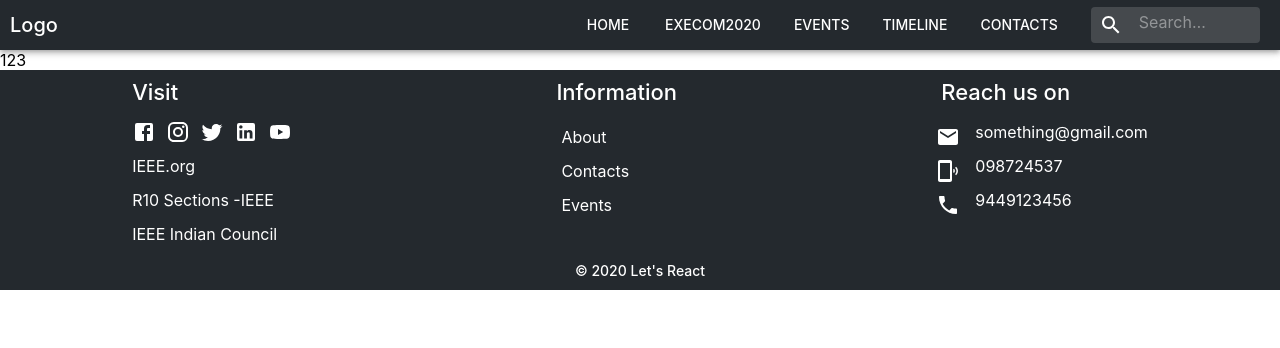
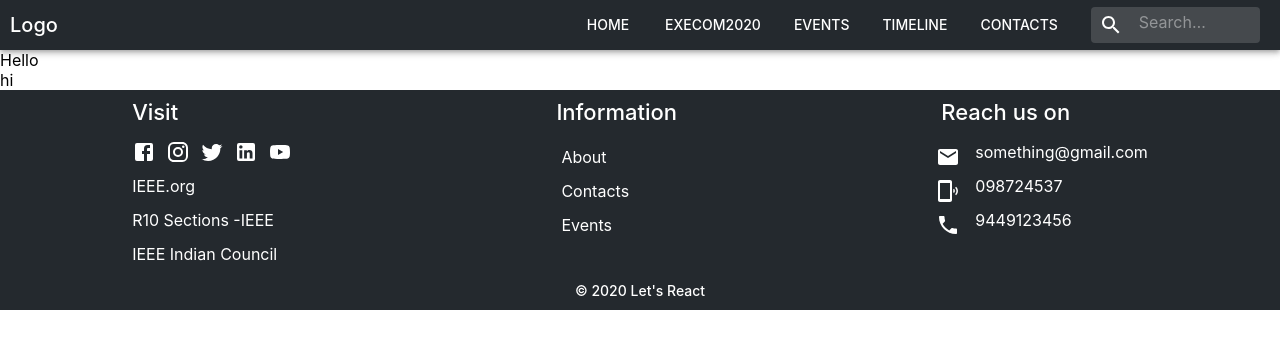
Before and after one commit to rohan8660/IEEE_GIT-Website-Contest-Let-s-React, a React (Create React App) app: page /finalVersion/Events in a window 1280 px wide. Shown: the top 348 px of the page. Built offline with nearby package versions, Linux system fonts and the light colour scheme.

Commit message:
trial 4.1

```diff
--- a/src/Components/Events/SystemEvents.jsx
+++ b/src/Components/Events/SystemEvents.jsx
@@ -60,7 +60,8 @@ class SystemEvents extends Component {
   };
   componentDidMount = () => {
     // this.setState({ isOpened: true });
-    this.setState({finalArray:[1,2,3]})
+    var array=[<div key={1}>Hello</div>,<div key={2}>hi</div>]
+    this.setState({finalArray:array})
   };
 
   // componentDidUpdate(prevState) {
```
